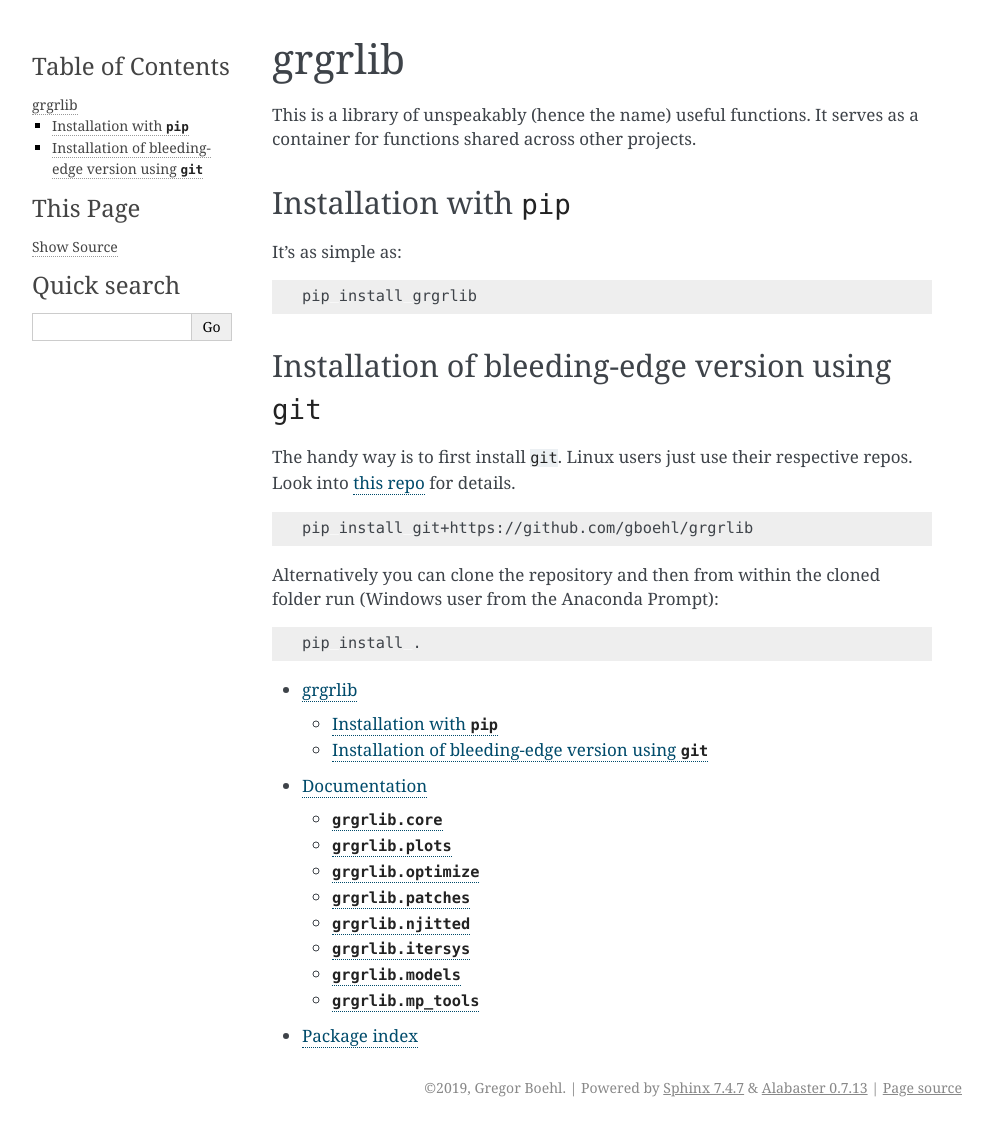
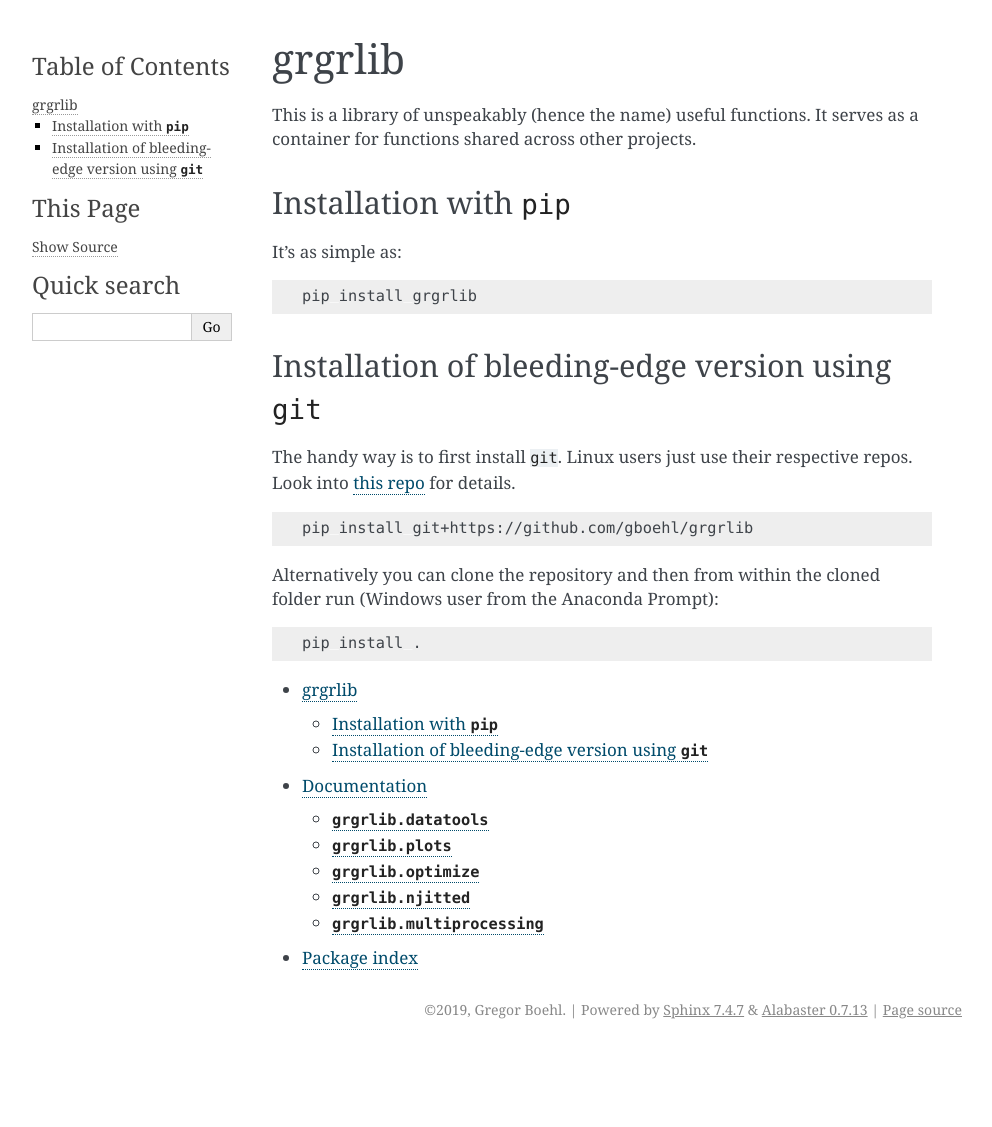
Before and after one commit to gboehl/grgrlib, a Sphinx documentation site: the page built from docs/index.rst, in a window 1280 px wide. Shown: the whole page, without its empty margins (148-1140 px from the left). Built offline with Sphinx 7.4.7, drawn with Linux system fonts in a browser that asks for light colours; after the commit the page ends 1049 px from its top, so only the background shows below that.

Commit message:
fix docs

```diff
--- a/docs/conf.py
+++ b/docs/conf.py
@@ -50,7 +50,7 @@
 # so a file named "default.css" will overwrite the builtin "default.css".
 html_static_path = ['_static']
 autodoc_mock_imports = ['econsieve', 'particles', 'numpy', 'pandas', 'emcee', 'kombine', 'pathos',
-                        'yaml', 'sympy', 'scipy', 'numba', 'tqdm', 'dill', 'pygmo', 'matplotlib', 'interpolation']
+                        'yaml', 'sympy', 'scipy', 'numba', 'tqdm', 'dill', 'pygmo', 'matplotlib', 'interpolation', 'chaospy']
 
 
 def setup(app):
--- a/docs/modules.rst
+++ b/docs/modules.rst
@@ -1,9 +1,9 @@
 Documentation
 ==================
 
-``grgrlib.core``
-------------------
-.. automodule:: grgrlib.core
+``grgrlib.datatools``
+---------------------
+.. automodule:: grgrlib.datatools
    :members:
    :undoc-members:
    :show-inheritance:
@@ -26,13 +26,6 @@
    :undoc-members:
    :show-inheritance:
 
-``grgrlib.patches``
--------------------
-.. automodule:: grgrlib.patches
-   :members:
-   :undoc-members:
-   :show-inheritance:
-
 ``grgrlib.njitted``
 -------------------
 .. automodule:: grgrlib.njitted
@@ -40,23 +33,9 @@
    :undoc-members:
    :show-inheritance:
 
-``grgrlib.itersys``
--------------------
-.. automodule:: grgrlib.itersys
+``grgrlib.multiprocessing``
+---------------------------
+.. automodule:: grgrlib.multiprocessing
    :members:
    :undoc-members:
    :show-inheritance:
-
-``grgrlib.models``
-------------------
-.. automodule:: grgrlib.models
-   :members:
-   :undoc-members:
-   :show-inheritance:
-
-``grgrlib.mp_tools``
---------------------
-.. automodule:: grgrlib.mp_tools
-   :members:
-   :undoc-members:
-   :show-inheritance:
```
Also changed, not shown: 1 other file.
